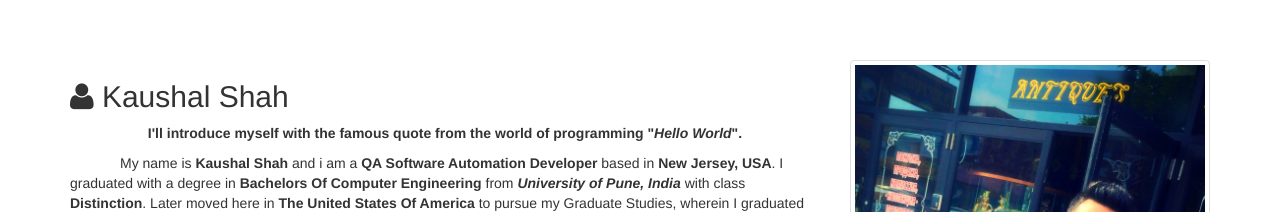
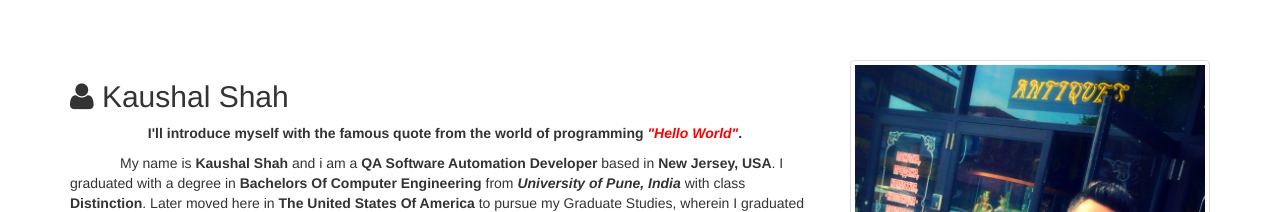
Before and after one commit to KaushalShah1307/My-Portfolio, a plain HTML site: page index.html in a window 1280 px wide. Shown: the part 840-1052 px from the top of the page. Drawn offline with Linux system fonts and the light colour scheme.

Commit message:
Gave a RED color code to Hello World

```diff
--- a/index.html
+++ b/index.html
@@ -125,7 +125,7 @@
                 <div class="col-xs-12 col-sm-6 col-md-8">
 
                     <h2><i class="fa fa-user"></i> Kaushal Shah</h2>
-                    <p><center><strong>I'll introduce myself with the famous quote from the world of programming "<i>Hello World</i>".</strong></center></p>
+                    <p><center><strong>I'll introduce myself with the famous quote from the world of programming <i><font color="red">"Hello World"</font></i>.</strong></center></p>
                     <p class="text-indent">My name is <strong>Kaushal Shah</strong> and i am a <strong>QA Software Automation Developer</strong> based in <strong>New Jersey, USA</strong>. I graduated with a degree in <strong>Bachelors Of Computer Engineering</strong> from <strong><i>University of Pune, India</i></strong> with class <strong> Distinction</strong>. Later moved here in <strong>The United States Of America</strong> to pursue my Graduate Studies, wherein I graduated with a degree in <strong>Masters Of Computer Science</strong> from <strong><i>New Jersey Institute Of Technology, New Jersey.</i></strong></p>
                     <p class="text-indent">During my course work at <strong><i>New Jersey Institute Of Technology</i></strong> I started working as an <strong>Applications Developer Analyst Intern</strong> at <strong>Sumtotal Systems</strong>. I was later offered a full-time opportunity at <strong><i>Polo Ralph Lauren</i></strong> as an <strong>IT Associate</strong> which was a stepping stone for me. Later, I was approached with a striking opportunity which gave me a chance to explore a new but evolving field in technology, and since then I have been working as a <strong>QA Automation Software Developer</strong> at <strong><i>Forbes Media</i></strong>, one of the leading Media Company in the world.</p>
                     <p><strong><u>My Interests Are</u> : </strong> <i>QA Automation, Web Development, Programming, Software Engineering, Release Management, Poetry</i>.</p>
```
